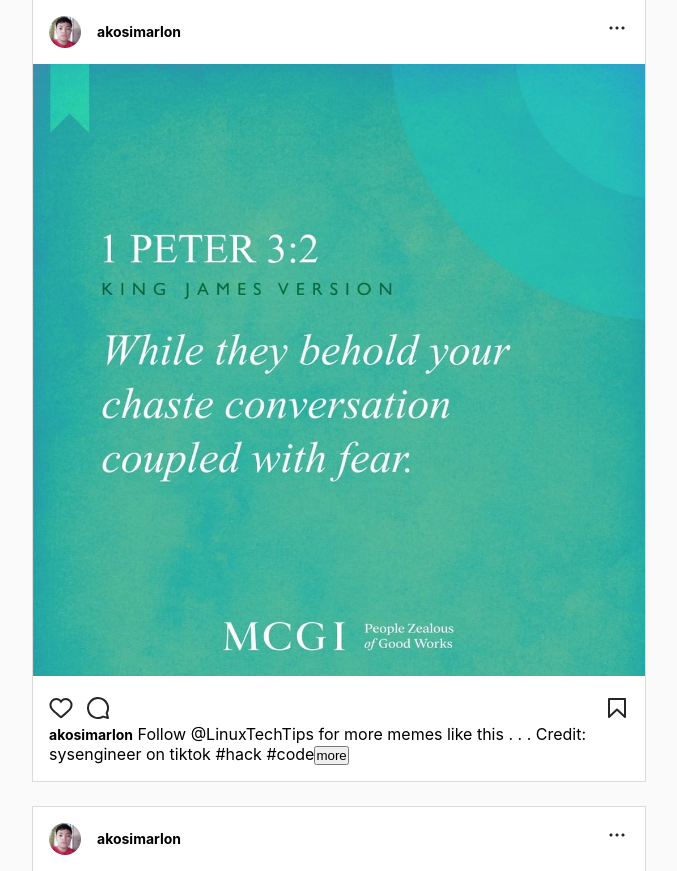
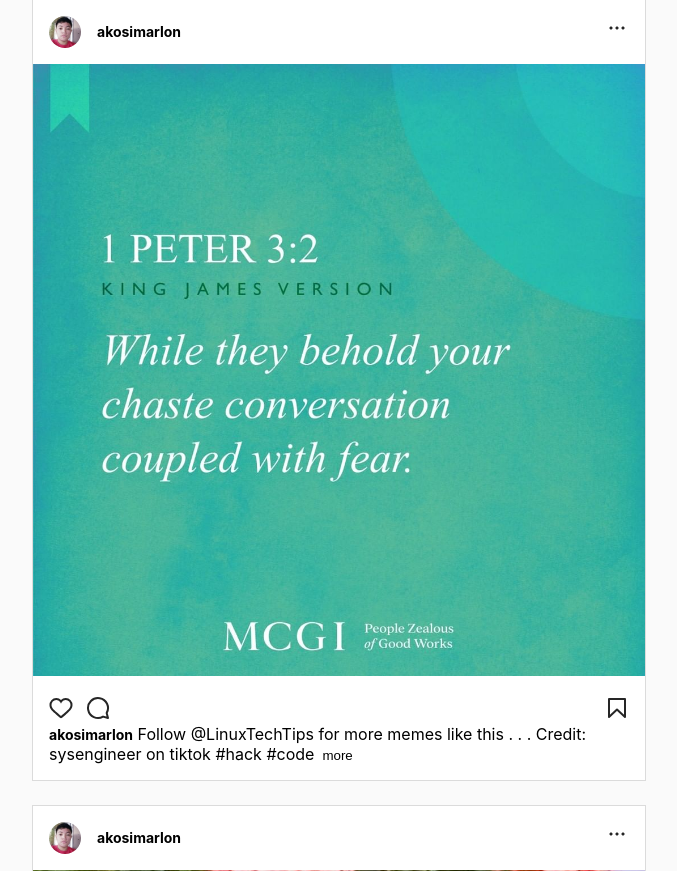
Before and after one commit to prxncxss03/marites, a PHP site: page / in a window 1280 px wide. Shown: the part 224-1095 px from the top of the page, without its empty margins (32-709 px from the left). Run offline with PHP 8.4, Linux system fonts and the light colour scheme.

Commit message:
add class to more btn

```diff
--- a/css/leftBody.css
+++ b/css/leftBody.css
@@ -115,3 +115,9 @@
     overflow: hidden; */
 
 }
+
+.more-btn{
+    background-color: transparent;
+    border: none;
+    margin: 0 0.5rem;
+}
--- a/js/indivpost.js
+++ b/js/indivpost.js
@@ -10,6 +10,7 @@ captionMsg.forEach(msg => {
             let moreBtn = document.createElement("button");
             msg.append(moreBtn);
             moreBtn.innerText = "more";
+            moreBtn.classList.add("more-btn");
 
             moreBtn.addEventListener('click', ()=> {
 
```
